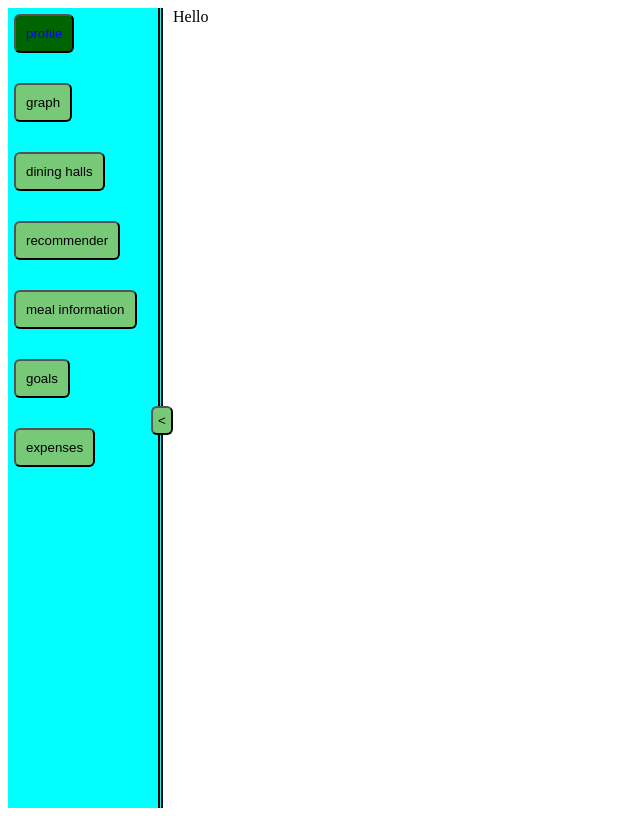
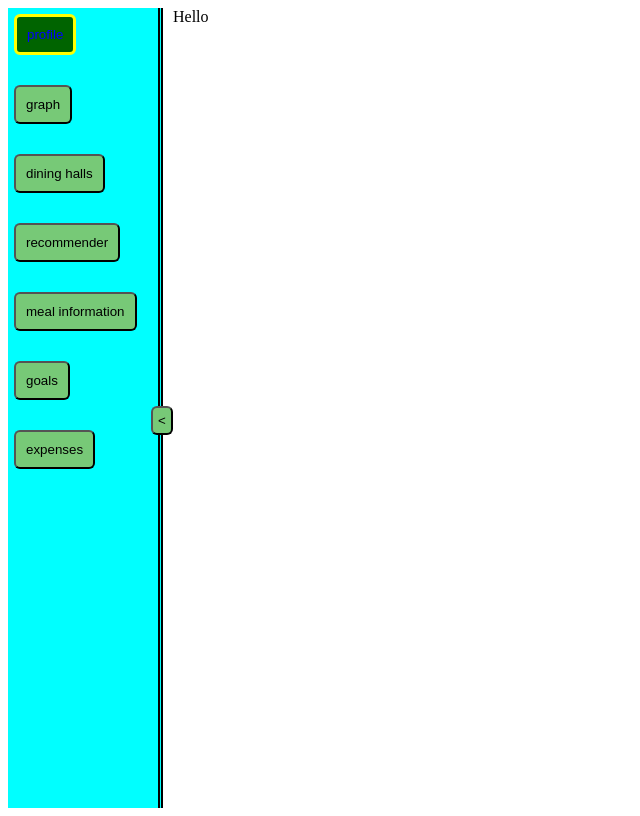
Before and after one commit to MominHumayon/326FinalProject, a plain HTML site: page frontend/navBarExample.html in a window 1280 px wide. In both pictures the pointer is over the button "profile". Shown: the whole page, without its empty margins (0-640 px from the left). Drawn offline with Linux system fonts and the light colour scheme.

Commit message:
button border styling

```diff
--- a/frontend/navStyle.css
+++ b/frontend/navStyle.css
@@ -17,6 +17,7 @@ button {
 button:hover {
     color:blue;
     background-color:darkgreen;
+    border: solid yellow;
 }
 
 body {
```
